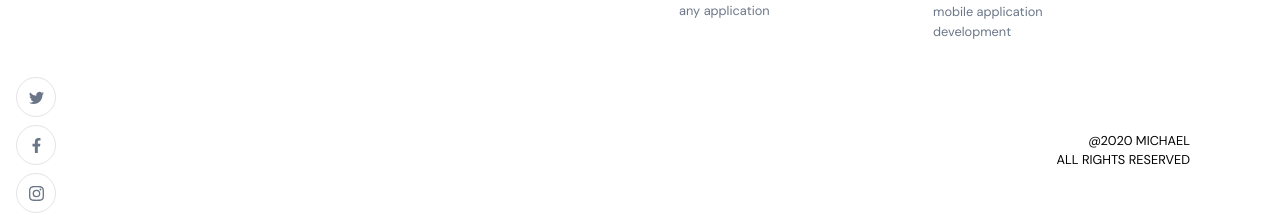
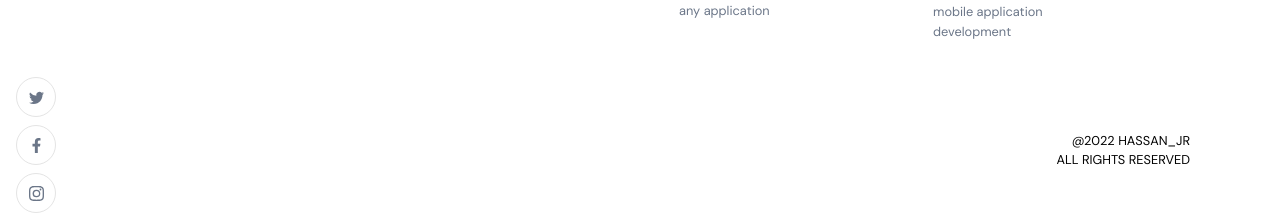
Before and after one commit to Hassan-jr/Portfolio-2, a React (Create React App) app: page / in a window 1280 px wide. Shown: the part 1367-1588 px from the top of the page. Built offline with nearby package versions, Linux system fonts and the light colour scheme.

Commit message:
copywright updated

```diff
--- a/src/wrapper/AppWrap.js
+++ b/src/wrapper/AppWrap.js
@@ -2,6 +2,8 @@
 import { NavigationDots, SocialMedia } from '../components';
 
 const AppWrap = (Component, idName, classNames) => function HOC() {
+  const date = new Date();
+  const year = date.getFullYear();
   return (
     <div id={idName} className={`app__container ${classNames}`}>
       <SocialMedia />
@@ -9,7 +11,7 @@
         <Component />
 
         <div className="copyright">
-          <p className="p-text">@2020 MICHAEL</p>
+          <p className="p-text">@{year} Hassan_jr</p>
           <p className="p-text">All rights reserved</p>
         </div>
       </div>
```
